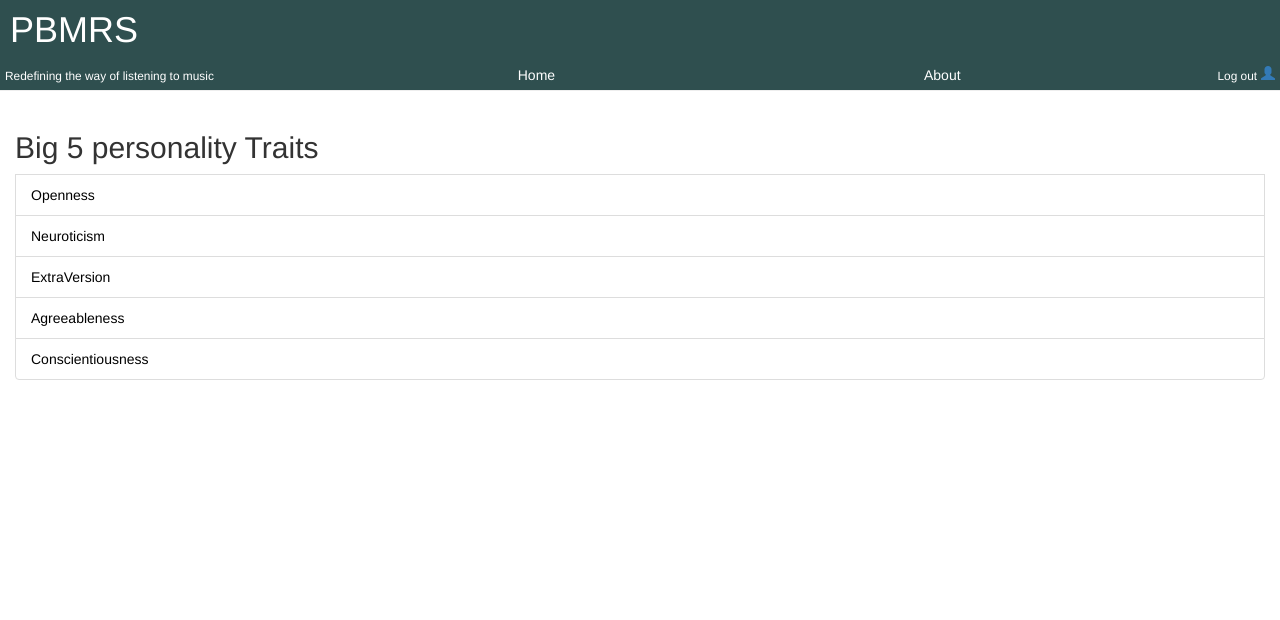
After one commit to nbnbhattarai/recommender, a Django app: page /about_personality in a window 1280 px wide. The commit adds this page. Shown: the top 620 px of the page. Run offline with Django 3.2, Linux system fonts and the light colour scheme; parts of the project's set-up code (start-up, migrations or seed data) failed here and were passed over; some libraries are stand-ins or nearby versions.

Commit message:
Site updated

```diff
--- /dev/null
+++ b/web/pbmrs/templates/pbmrs/aboutPersonality.html
@@ -0,0 +1,17 @@
+{% extends 'pbmrs/base.html' %}
+
+{% block title %}
+<title>Big 5 Personality Traits</title>
+{% endblock %}
+
+
+{% block body %}
+<ul class="list-group">
+	<lh><h2>Big 5 personality Traits</h2></lh>
+	<li class="list-group-item">Openness</li>
+	<li class="list-group-item">Neuroticism</li>
+	<li class="list-group-item">ExtraVersion</li>
+	<li class="list-group-item">Agreeableness</li>
+	<li class="list-group-item">Conscientiousness</li>
+</ul>
+ {% endblock %}
--- a/web/pbmrs/templates/pbmrs/base.html
+++ b/web/pbmrs/templates/pbmrs/base.html
@@ -15,8 +15,8 @@
 		<div class="page-header">
 			<h1>PBMRS</h1>
 			<small>Redefining the way of listening to music</small>
-			<a class="home" href="#">Home</a>
-			<a class="about" href="#">About</a>
+			<a class="home" href="/">Home</a>
+			<a class="about" href="/about_personality">About</a>
 			<fb:login-button class="login_btn" id="fb-btn"
  				 scope="public_profile,user_posts"
   				onlogin="checkLoginState();">
--- a/web/pbmrs/urls.py
+++ b/web/pbmrs/urls.py
@@ -3,5 +3,5 @@ from . import views
 urlpatterns = [
         url(r'^$',views.home),
         url(r'^recommendation$',views.recommend),
-        url(r'^personality$',views.personality),
+        url(r'^about_personality$',views.about_personality),
 ]
--- a/web/pbmrs/views.py
+++ b/web/pbmrs/views.py
@@ -9,8 +9,9 @@ naivebayes = NaiveBayes()
 def home(request):
     return render(request, 'pbmrs/index.html')
 
-def personality(request):
-    return HttpResponse(naivebayes.classify("This is awesome"))
+def about_personality(request):
+    #return HttpResponse(naivebayes.classify("This is awesome"))
+    return render(request,'pbmrs/aboutPersonality.html')
 
 def recommend(request):
     return HttpResponse("Recommendation")
```
